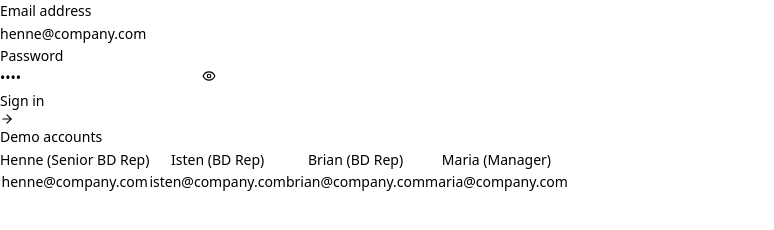
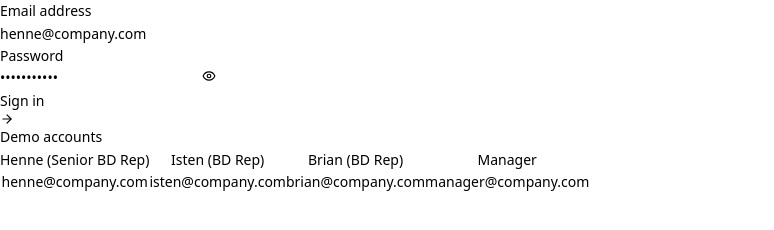
Before and after one commit to zeandarra-giva/project-sales-crm, a React (Vite) app in the folder frontend/: page /login in a window 1280 px wide. Shown: the part 246-476 px from the top of the page, without its empty margins (0-774 px from the left). Built offline with nearby package versions, Linux system fonts and the light colour scheme; the HTML template or start-up script is replaced by a standard one.

Commit message:
feat(auth): build login page with form

```diff
--- a/frontend/src/pages/Login.tsx
+++ b/frontend/src/pages/Login.tsx
@@ -5,15 +5,15 @@ import { Button, Input } from '../components/ui/index';
 import { Eye, EyeOff, ArrowRight } from 'lucide-react';
 
 const DEMO_USERS = [
-  { email: 'henne@company.com', label: 'Henne (Senior BD Rep)', password: 'demo' },
-  { email: 'isten@company.com', label: 'Isten (BD Rep)', password: 'demo' },
-  { email: 'brian@company.com', label: 'Brian (BD Rep)', password: 'demo' },
-  { email: 'maria@company.com', label: 'Maria (Manager)', password: 'demo' },
+  { email: 'henne@company.com', label: 'Henne (Senior BD Rep)', password: 'changeme123' },
+  { email: 'isten@company.com', label: 'Isten (BD Rep)', password: 'changeme123' },
+  { email: 'brian@company.com', label: 'Brian (BD Rep)', password: 'changeme123' },
+  { email: 'manager@company.com', label: 'Manager', password: 'changeme123' },
 ];
 
 export default function LoginPage() {
   const [email, setEmail] = useState('henne@company.com');
-  const [password, setPassword] = useState('demo');
+  const [password, setPassword] = useState('changeme123');
   const [showPass, setShowPass] = useState(false);
   const [error, setError] = useState('');
   const [loading, setLoading] = useState(false);
```
